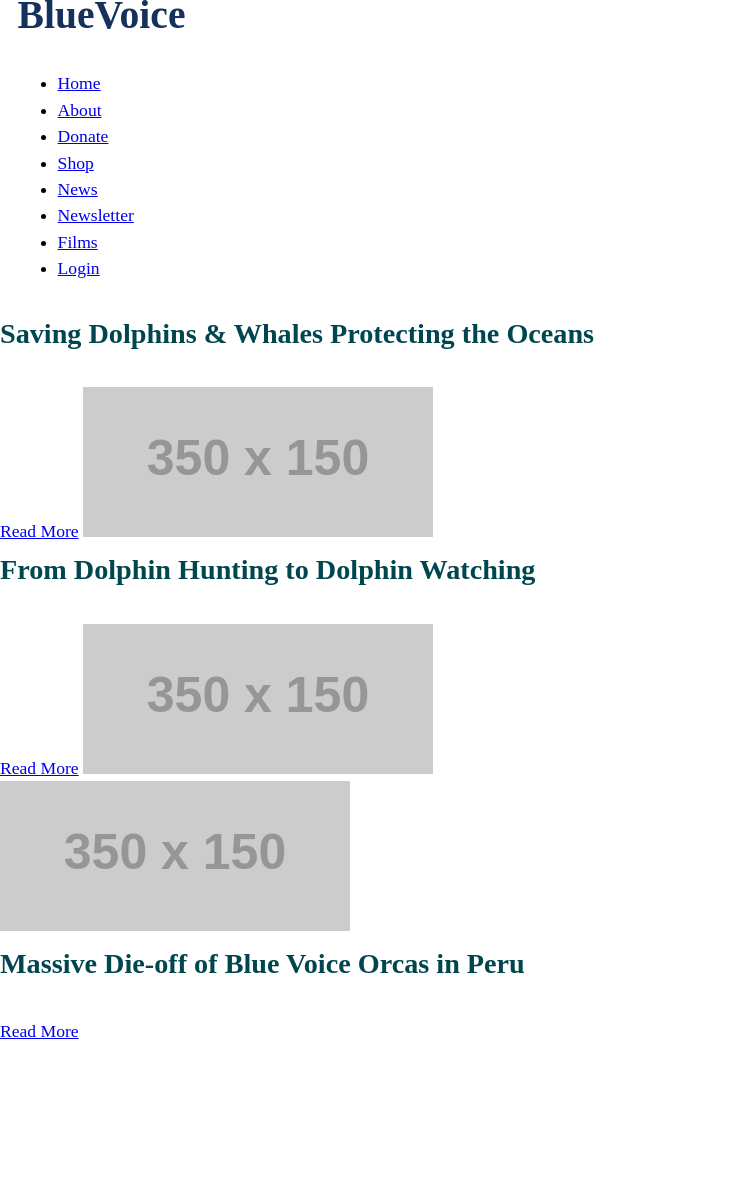
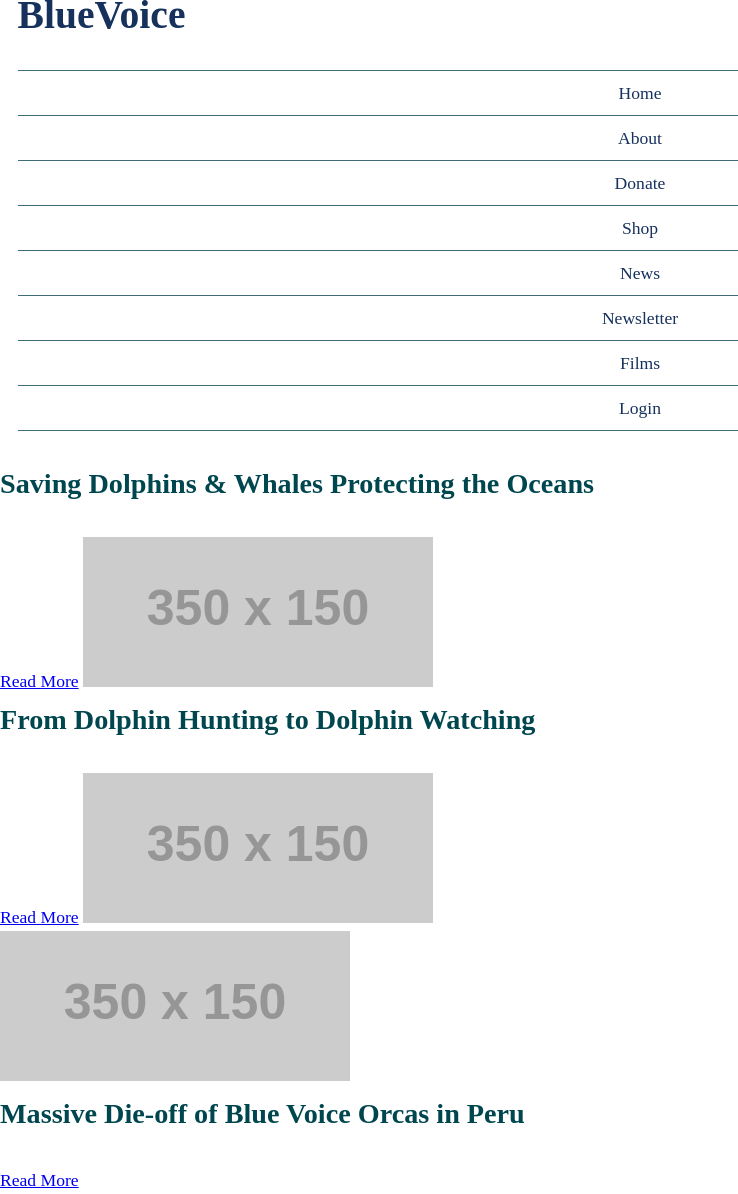
Before and after one commit to elgh0019/blue-voice, a Jekyll site: the page built from index.html, in a window 1280 px wide. Shown: the whole page, without its empty margins (0-738 px from the left). Built offline with Jekyll 4.4.1, drawn with Linux system fonts in a browser that asks for light colours; nearby versions of some CDN libraries; some web fonts are replaced; before the commit the page ends 1044 px from its top, so only the background shows below that.

Commit message:
feat(html): add btn link and class
add btw links and classes for style

```diff
--- a/_layouts/default.html
+++ b/_layouts/default.html
@@ -21,10 +21,13 @@
     <link href='https://fonts.googleapis.com/css?family=Oswald' rel='stylesheet' type='text/css'>
     <link href='https://fonts.googleapis.com/css?family=Droid+Serif' rel='stylesheet' type='text/css'>
   </head>
-  <body>
-    <header>
+  <body class="noscript">
+    <div class="site-wrapper" data-state="slide-close">
+      <div class="sliding-canvas">
+    <header class="header">
       <h1>BlueVoice</h1>
-      <nav class="">
+      <a class="toggle-btn i-menu" href="#main-menu"><span>Menu</span></a>
+      <nav class="navigation slide-menu">
         <a class="close-btn i-close" href="#main-menu"><span>Close</span></a>
         <ul>
             <li><a href="#">Home</a></li>
@@ -64,6 +67,8 @@
     <footer>
 
     </footer>
+    </div> <!-- /sliding-canvas -->
+  </div> <!-- /site-wrapper -->
     <script src="js/main.js"></script>
     <script src="https://ajax.googleapis.com/ajax/libs/jquery/1.11.3/jquery.min.js"></script>
     <script src="js/push-menu.js"></script>
```
